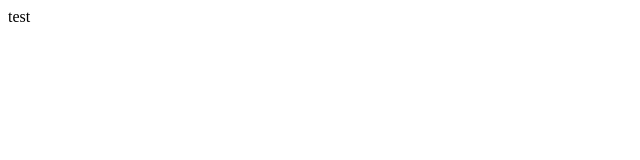
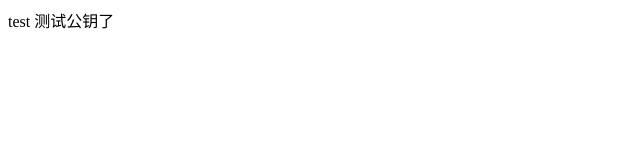
Before and after one commit to duoLoving/git-demo, a plain HTML site: page test.html in a window 1280 px wide. Shown: the whole page, without its empty margins (0-640 px from the left). Drawn offline with Linux system fonts and the light colour scheme.

Commit message:
testdone

```diff
--- a/test.html
+++ b/test.html
@@ -7,5 +7,6 @@
 </head>
 <body>
     test
+    测试公钥了
 </body>
 </html>
```
